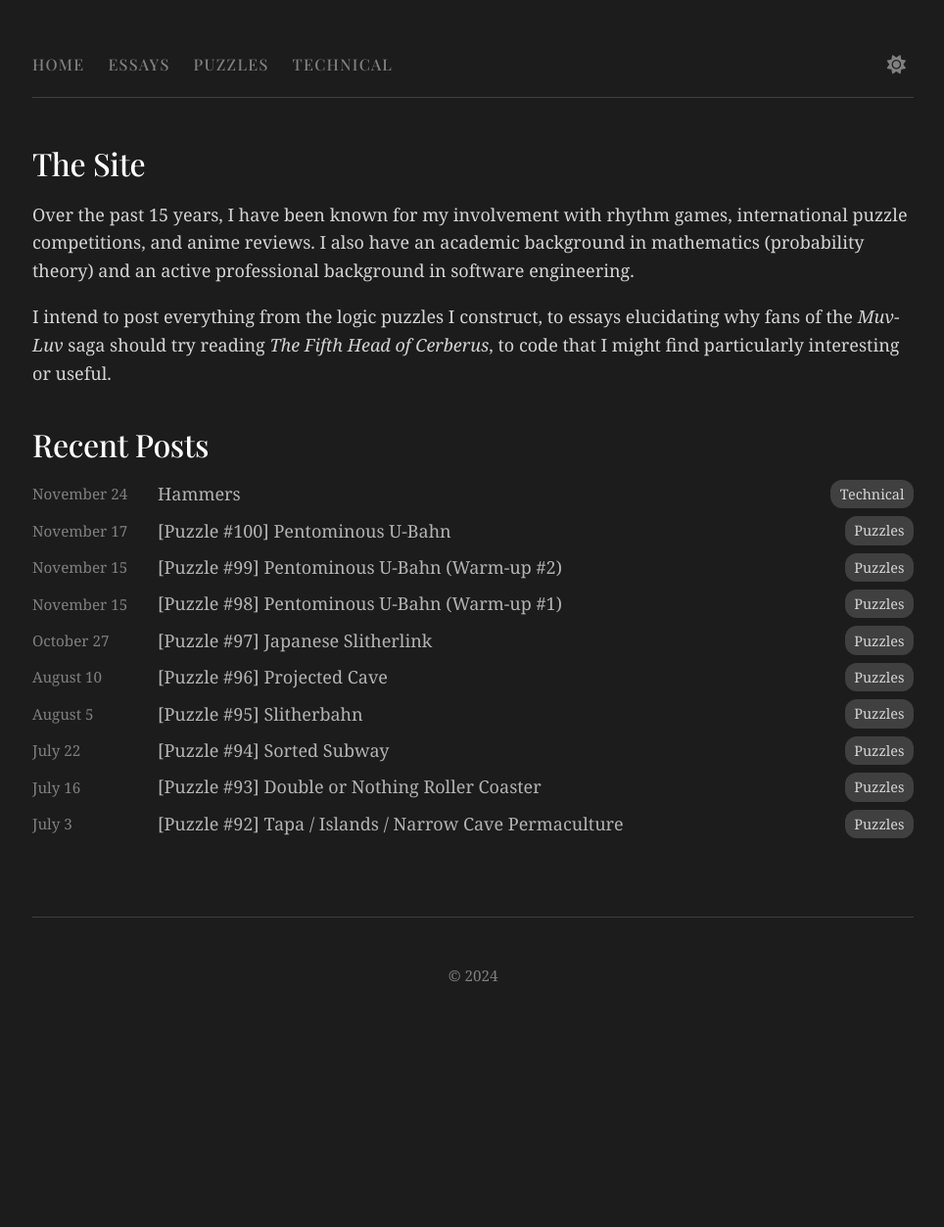
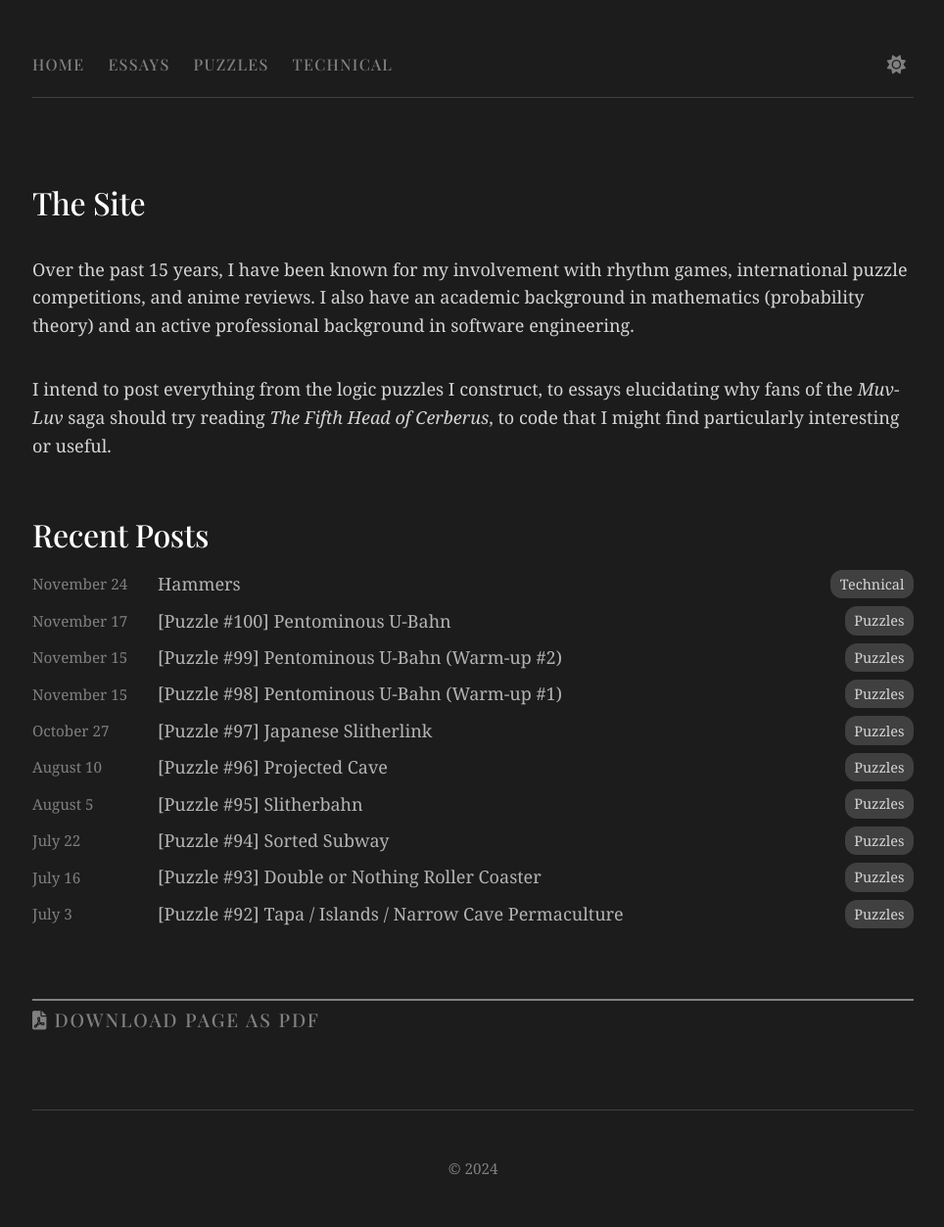
Before and after one commit to jehlp/JWsite, a Jekyll site: the page built from index.md, in a window 1280 px wide. Shown: the whole page at 98% size, without its empty margins (157-1121 px from the left). Built offline with Jekyll 4.4.1, drawn with Linux system fonts in a browser that asks for light colours; some web fonts are replaced; before the commit the page ends 1056 px from its top, so only the background shows below that.

Commit message:
download as pdf

```diff
--- a/_layouts/default.html
+++ b/_layouts/default.html
@@ -29,7 +29,9 @@
         <p>&copy; {{ site.time | date: '%Y' }} {{ site.author }}</p>
     </footer>
     <script src="https://cdnjs.cloudflare.com/ajax/libs/js-yaml/4.1.0/js-yaml.min.js"></script>
+    <script src="https://cdnjs.cloudflare.com/ajax/libs/html2pdf.js/0.10.1/html2pdf.bundle.min.js"></script>
     <script src="{{ '/assets/js/JWTheme.js' | relative_url }}"></script>
     <script src="{{ '/assets/js/JWFootnotes.js' | relative_url }}"></script>
+    <script src="{{ '/assets/js/JWDownloadPage.js' | relative_url }}"></script>
 </body>
 </html>
--- /dev/null
+++ b/assets/css/JWDownload.css
@@ -0,0 +1,54 @@
+/* Download section styles */
+.download-pdf {
+    margin-top: 4rem;
+    padding-top: 0.5rem;
+    border-top: 2px solid var(--accent-color);
+    position: relative;
+}
+
+.download-button {
+    display: flex;
+    align-items: center;
+    gap: 0.5rem;
+}
+
+.download-button h2 {
+    font-size: 1.2rem;
+    margin: 0;
+    text-transform: uppercase;
+    letter-spacing: 0.1em;
+    color: var(--accent-color);
+}
+
+.download-button i {
+    font-size: 1.2rem;
+    color: var(--accent-color);
+}
+
+.download-pdf:hover .download-button i,
+.download-pdf:hover .download-button h2 {
+    color: var(--link-hover);
+}
+
+/* Print-specific styles */
+@media print {
+    @page {
+        margin: 2cm;
+    }
+
+    nav, footer, .theme-toggle, .download-pdf {
+        display: none !important;
+    }
+
+    pre {
+        white-space: pre-wrap !important;
+        word-wrap: break-word !important;
+        page-break-inside: avoid !important;
+        font-size: 0.85em !important;
+    }
+
+    .highlight .lineno,
+    .highlight td.gutter {
+        display: none !important;
+    }
+}
--- a/assets/css/JWMain.css
+++ b/assets/css/JWMain.css
@@ -4,3 +4,4 @@
 @import 'JWSyntax.css';
 @import 'JWUtilities.css';
 @import 'JWFootnotes.css';
+@import 'JWDownload.css';
--- /dev/null
+++ b/assets/js/JWDownloadPage.js
@@ -0,0 +1,20 @@
+function downloadAsPDF() {
+    const originalTitle = document.title;
+    document.title = document.querySelector('h1')?.textContent || originalTitle;
+    window.print();
+    document.title = originalTitle;
+}
+
+document.addEventListener('DOMContentLoaded', () => {
+    if (!document.querySelector('.download-pdf')) {
+        const main = document.querySelector('main');
+        const downloadSection = document.createElement('div');
+        downloadSection.className = 'footnotes download-pdf';
+        downloadSection.style.order = '9999';
+        downloadSection.innerHTML = `<div class="download-button"><i class="fas fa-file-pdf"></i><h2>Download page as PDF</h2></div>`;
+        main.appendChild(downloadSection);
+        downloadSection.addEventListener('click', (event) => { event.preventDefault(); downloadAsPDF(); });
+        main.style.display = 'flex';
+        main.style.flexDirection = 'column';
+    }
+});
```
